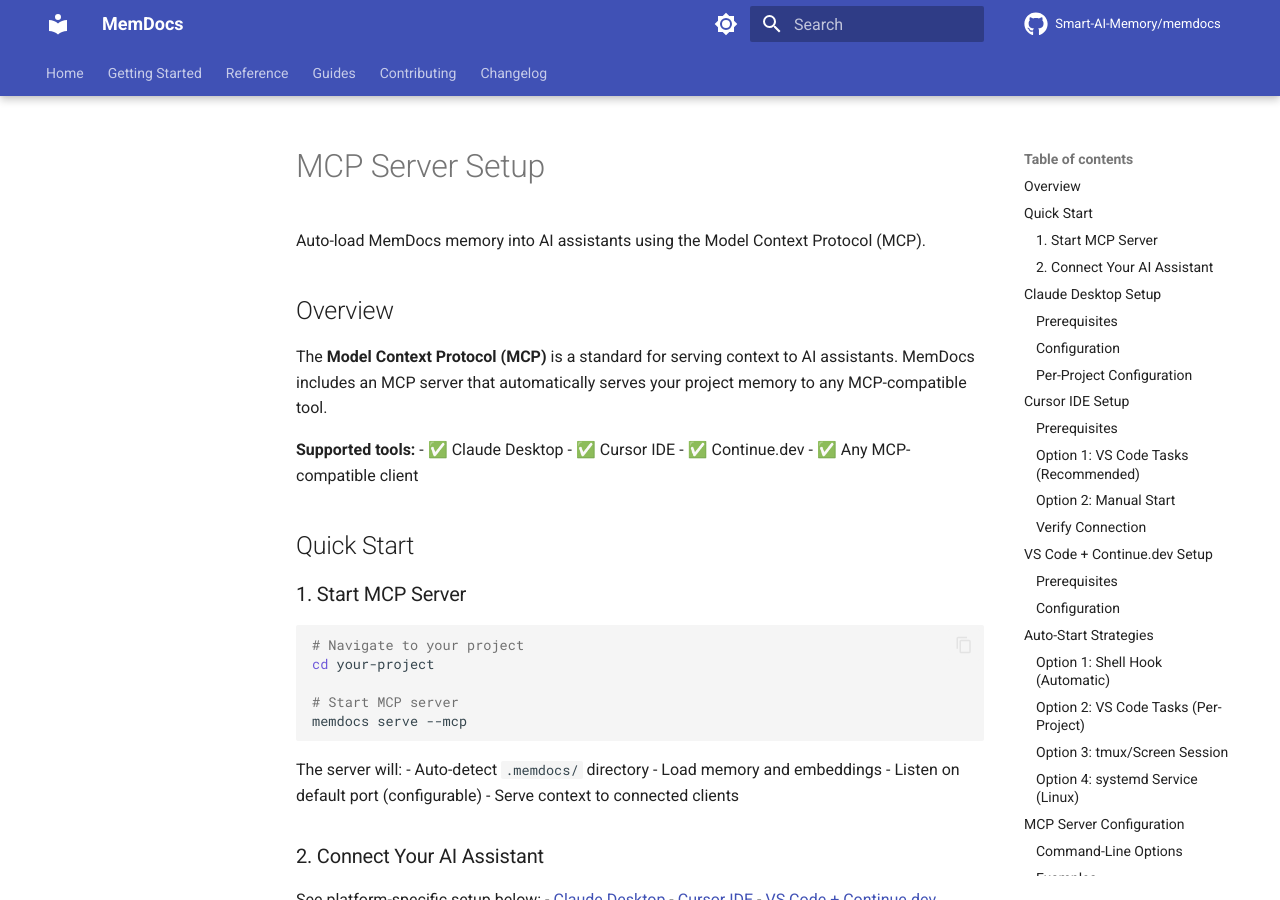
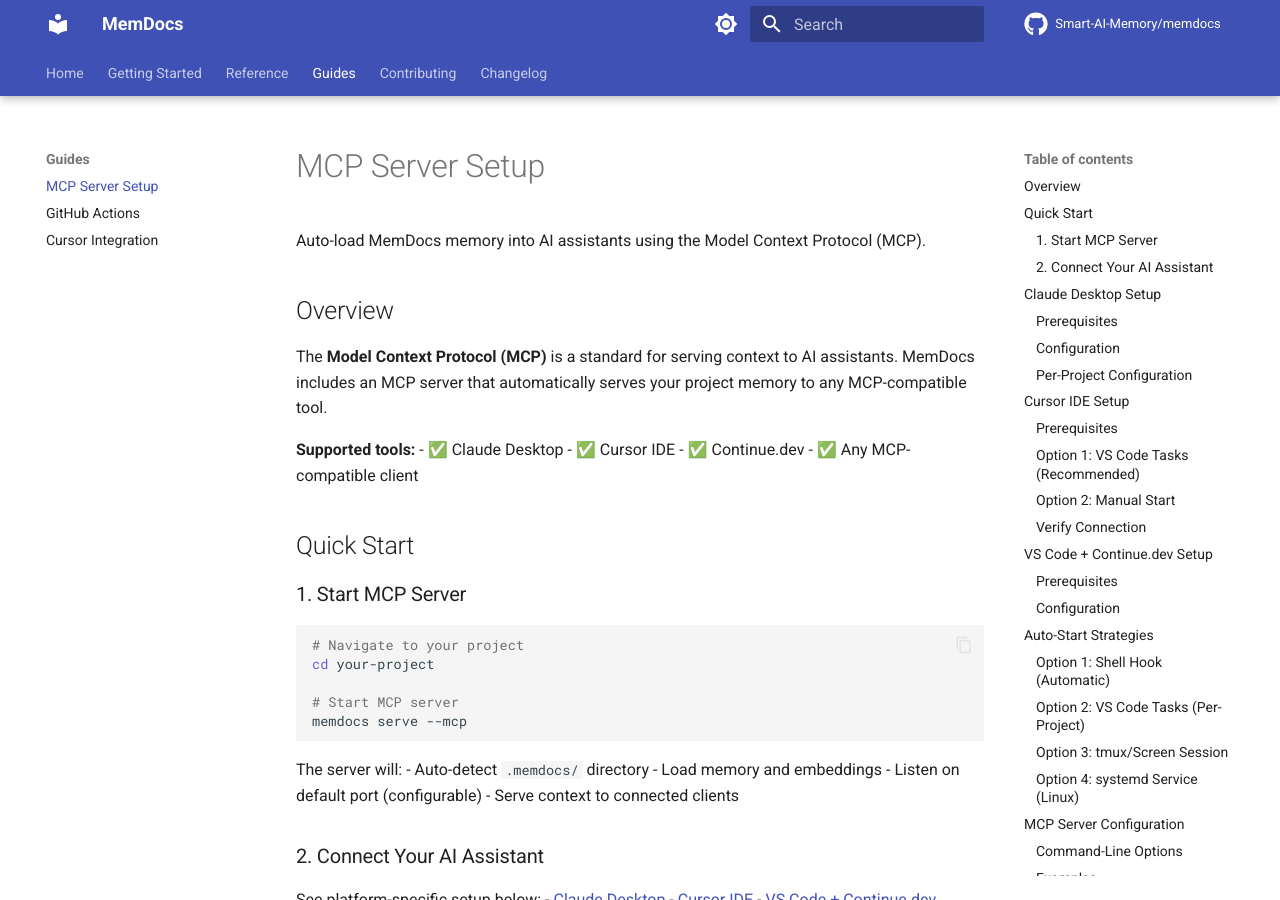
Before and after one commit to Smart-AI-Memory/memdocs, an MkDocs documentation site: the page built from docs/guides/mcp-setup.md, in a window 1280 px wide and 900 px high. Built offline with MkDocs 1.6.1 and Material for MkDocs 9.7.7, drawn with Linux system fonts in a browser that asks for light colours; comment, search, counter and statistics services are not loaded.

Commit message:
docs: Add MCP setup guide to documentation navigation
Add MCP server setup guide to MkDocs navigation as first integration
guide. This comprehensive guide covers:
- Claude Desktop integration
- Cursor IDE setup
- VS Code + Continue.dev setup
- Auto-start strategies (shell hooks, VS Code tasks, systemd)
- MCP tools available (search, symbols, documentation, stats)
- Troubleshooting and advanced usage

MCP server enables real-time memory serving to AI assistants, making
MemDocs the first git-native memory system with industry-standard
protocol support.

🤖 Generated with [Claude Code](https://claude.com/claude-code)

Co-Authored-By: Claude <noreply@anthropic.com>

```diff
--- a/mkdocs.yml
+++ b/mkdocs.yml
@@ -49,6 +49,7 @@ nav:
       - CLI Commands: cli-reference.md
       - Architecture: architecture.md
   - Guides:
+      - MCP Server Setup: guides/mcp-setup.md
       - GitHub Actions: guides/github-actions.md
       - Cursor Integration: guides/cursor-integration.md
   - Contributing: contributing.md
```
